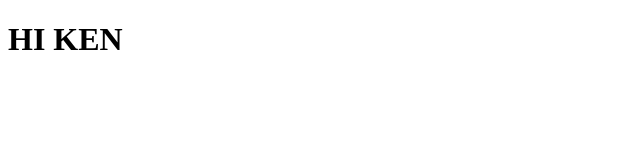
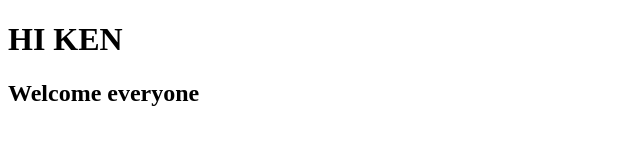
Before and after one commit to Kenztor/kkGit, a plain HTML site: page index.html in a window 1280 px wide. Shown: the whole page, without its empty margins (0-640 px from the left). Drawn offline with Linux system fonts and the light colour scheme.

Commit message:
Added welcome message

```diff
--- a/index.html
+++ b/index.html
@@ -5,4 +5,5 @@
 </head>
 <body>
     <h1>HI KEN</h1>
+    <h2>Welcome everyone</h2>
 </body>
```
